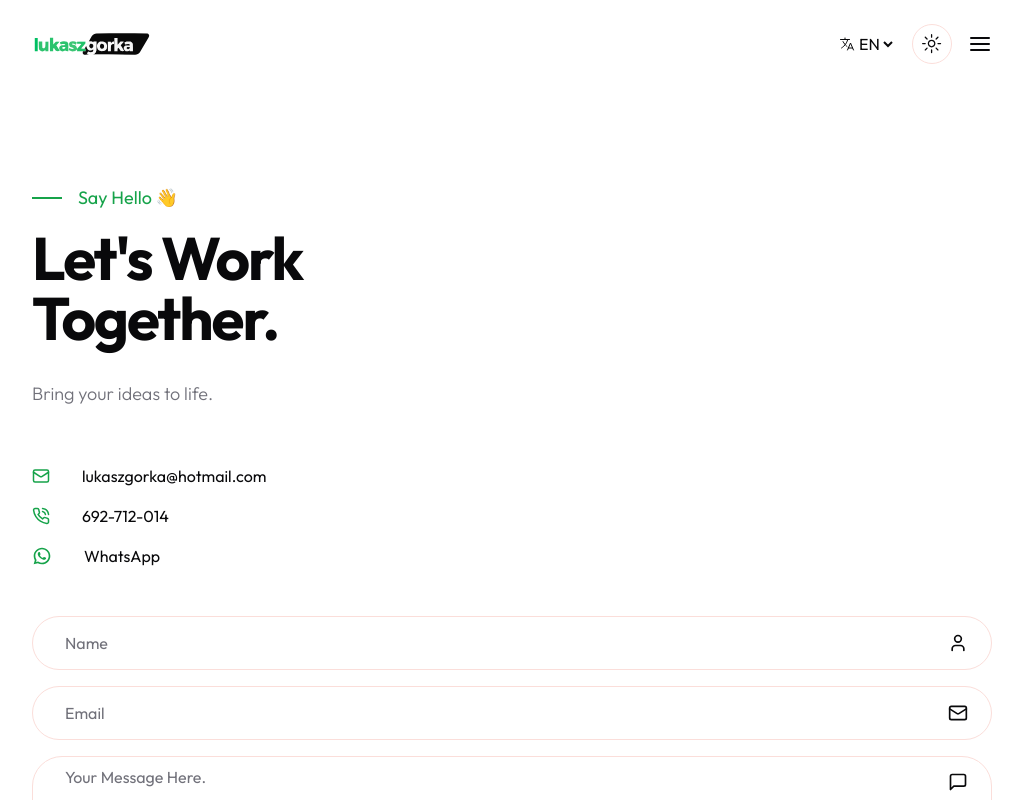
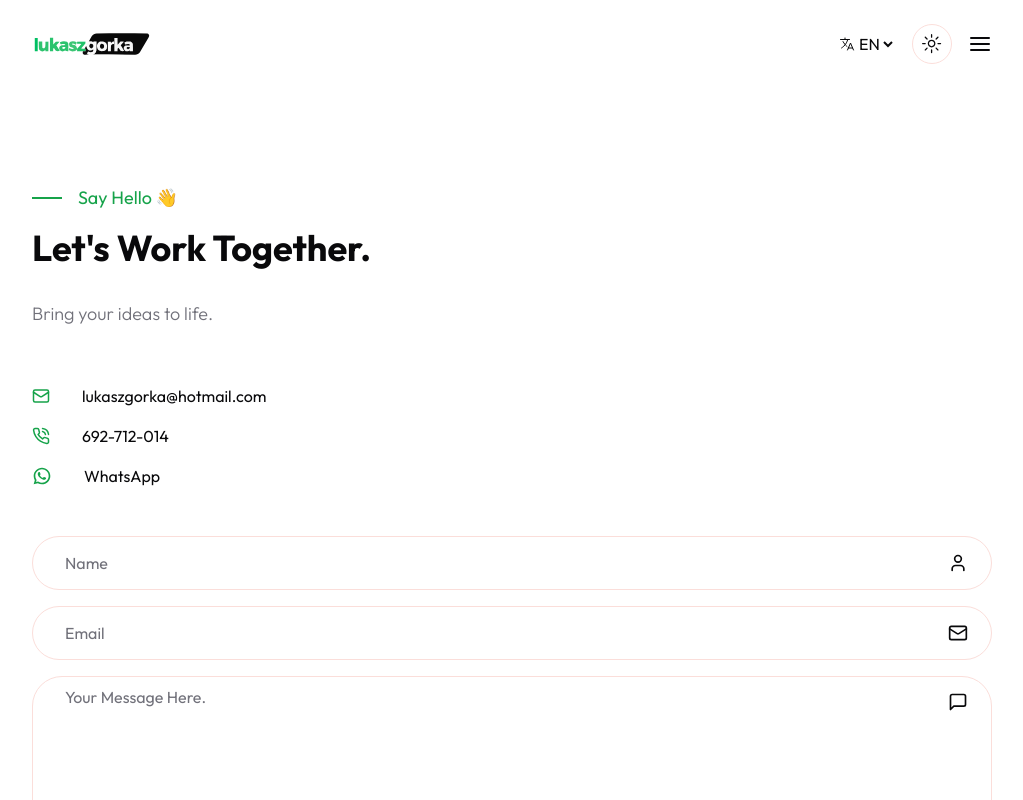
Before and after one commit to Cinamon88/new_portfolio_24, a Next.js app: page /en/contact in a window 1280 px wide. Shown: the top 800 px of the page, without its empty margins (128-1151 px from the left). Built offline with nearby package versions, Linux system fonts and the light colour scheme.

Commit message:
change contact heading

```diff
--- a/src/app/[locale]/contact/page.jsx
+++ b/src/app/[locale]/contact/page.jsx
@@ -17,7 +17,7 @@ const Contact = () => {
               <span className="w-[30px] h-[2px] bg-primary"></span>
               Say Hello 👋
             </div>
-            <h1 className="h1 max-w-md mb-8">{t('subheading')}</h1>
+            <h1 className="h2 max-w-md mb-8">{t('subheading')}</h1>
             <p className="subtitle max-w-[400px]">{t('desc')}</p>
           </div>
           {/* illustrations */}
```
